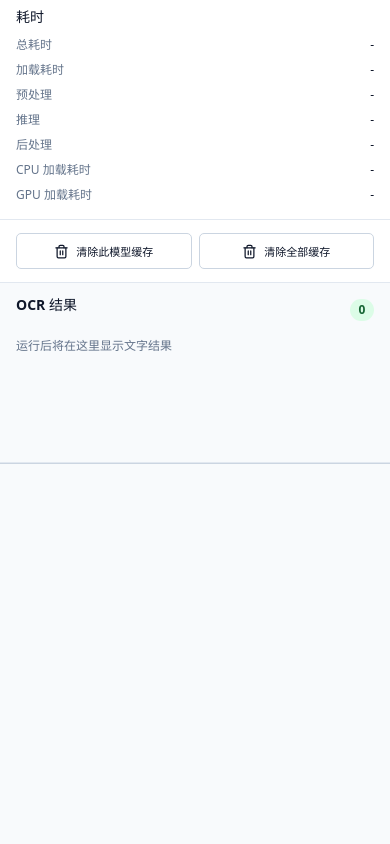
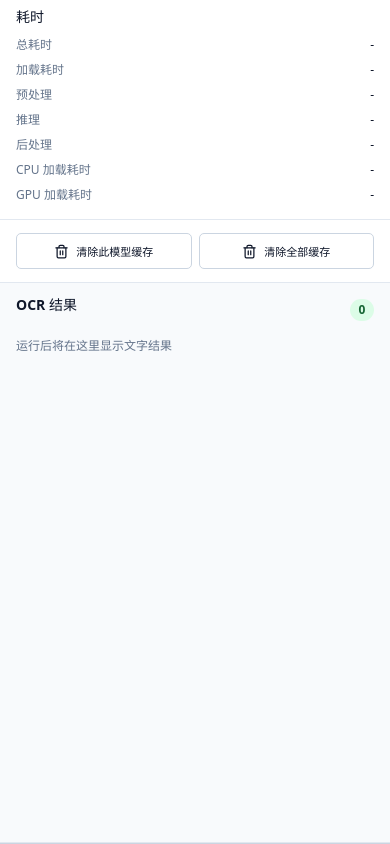
Before and after one commit to chenmohan123/web-sdk-PP-OCRv6, a React (Vite) app in the folder apps/demo/: page / in a window 390 px wide. Shown: the part 1625-2469 px from the top of the page. Before the commit the page ends 2089 px from the top, so only its background shows below. Built offline with nearby package versions, Linux system fonts and the light colour scheme.

Commit message:
fix: enlarge OCR result panel (#3)

```diff
--- a/apps/demo/src/styles.css
+++ b/apps/demo/src/styles.css
@@ -56,7 +56,7 @@ select, input[type="url"] { width: 100%; padding: 6px 9px; }
 .empty { text-align: center; color: #64748b; }
 .empty p { margin: 10px 0; }
 .mobile-hint { display: none; }
-.details { border-left: 1px solid #cbd5e1; overflow: hidden; display: flex; flex-direction: column; max-height: calc(100vh - 108px); }
+.details { border-left: 1px solid #cbd5e1; overflow: visible; display: flex; flex-direction: column; min-height: calc(100vh - 108px); }
 .details > section { padding: 13px 16px; border-bottom: 1px solid #e2e8f0; }
 .details h2 { margin-bottom: 9px; }
 .details dl { margin: 0; display: grid; gap: 4px; }
@@ -65,7 +65,8 @@ select, input[type="url"] { width: 100%; padding: 6px 9px; }
 .details dd { margin: 0; text-align: right; font-variant-numeric: tabular-nums; font-size: 12px; overflow-wrap: anywhere; }
 .cache-actions { display: grid; grid-template-columns: 1fr 1fr; gap: 7px; }
 .cache-actions button { min-width: 0; font-size: 11px; padding: 6px; }
-.ocr-results { min-height: 180px; flex: 1; overflow-y: auto; background: #f8fafc; }
+.ocr-results { height: 420px; min-height: 420px; flex: 0 0 420px; overflow-y: auto; background: #f8fafc; }
+.details > section:not(.ocr-results) { flex: 0 0 auto; }
 .result-heading { display: flex; align-items: center; }
 .ocr-row { width: 100%; display: grid; grid-template-columns: 30px minmax(0, 1fr); gap: 8px; align-items: start; text-align: left; border: 1px solid transparent; border-bottom-color: #e2e8f0; border-radius: 0; padding: 10px 5px; background: transparent; }
 .ocr-row:hover { background: #fff; }
@@ -94,6 +95,6 @@ select, input[type="url"] { width: 100%; padding: 6px 9px; }
   .result-canvas { max-height: 450px; }
   .mobile-hint { display: block; color: #64748b; font-size: 11px; margin: 9px 0 0; }
   .details { order: 3; display: flex; max-height: none; border-left: 0; border-right: 0; }
-  .ocr-results { max-height: 440px; }
+  .ocr-results { height: 560px; min-height: 560px; max-height: 680px; flex-basis: 560px; }
   .segmented button { font-size: 11px; }
 }
```
Also changed, not shown: 2 other files (tests, documents, lock files or other folders).
